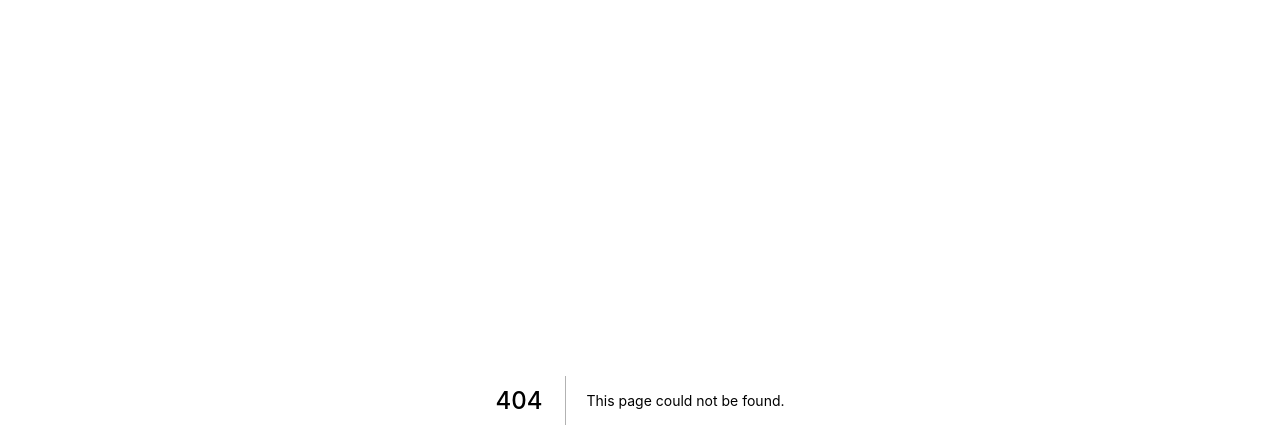
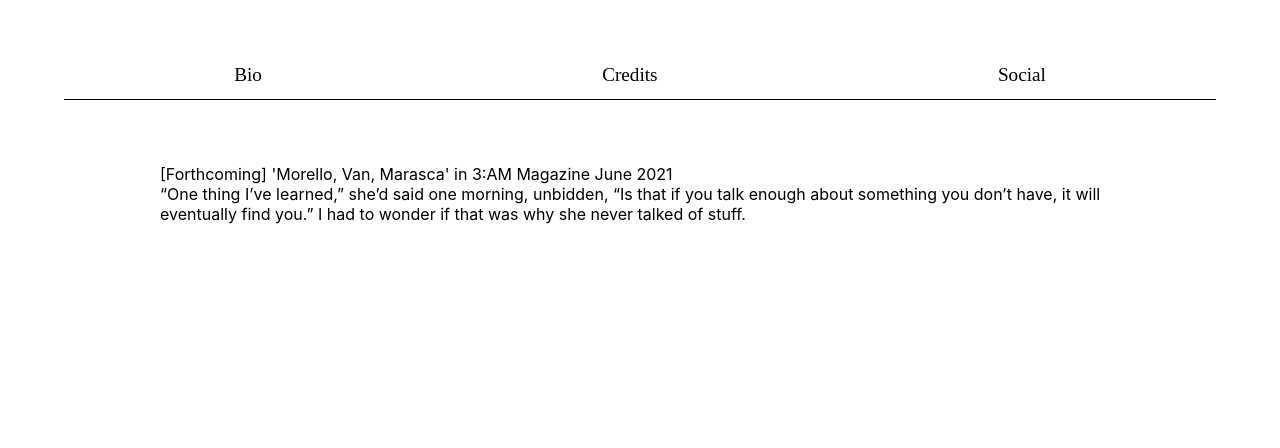
Before and after one commit to perfidiousscript/home_page, a Next.js app: page /credits in a window 1280 px wide. Before the commit this address had no page. Shown: the top 448 px of the page. Built offline with nearby package versions, Linux system fonts and the light colour scheme.

Commit message:
adds parallax to landing page

```diff
--- a/components/header.js
+++ b/components/header.js
@@ -10,7 +10,7 @@ export default function Header() {
         <Link href="bio">Bio</Link>
       </div>
       <div className={styles.headerLink}>
-        <Link href="bio">Credits</Link>
+        <Link href="credits">Credits</Link>
       </div>
       <div className={styles.headerLink}>
         <Link href="bio">Social</Link>
--- /dev/null
+++ b/pages/credits.js
@@ -0,0 +1,25 @@
+import Head from "next/head";
+import styles from "../styles/Credits.module.css";
+import Link from "next/link";
+import Header from "../components/header.js";
+
+export default function Credits() {
+  return (
+    <>
+      <Header />
+      <div className={styles.credits}>
+        <div className={styles.creditEntry}>
+          <div className={styles.title}>
+            [Forthcoming] 'Morello, Van, Marasca' in 3:AM Magazine June 2021
+          </div>
+          <div className={styles.quote}>
+            “One thing I’ve learned,” she’d said one morning, unbidden, “Is that
+            if you talk enough about something you don’t have, it will
+            eventually find you.” I had to wonder if that was why she never
+            talked of stuff.
+          </div>
+        </div>
+      </div>
+    </>
+  );
+}
--- /dev/null
+++ b/styles/Credits.module.css
@@ -0,0 +1,4 @@
+.credits {
+  margin: auto;
+  width: 75%;
+}
--- a/styles/Header.module.css
+++ b/styles/Header.module.css
@@ -1,6 +1,6 @@
 .header {
   margin: 5%;
-  padding: 0 0 2% 0;
+  padding: 0 0 1% 0;
   display: flex;
   font-size: larger;
   justify-content: space-around;
@@ -8,5 +8,5 @@
 }
 
 .headerLink {
-  font-family: Essays1743;
+  font-family: Fraunces;
 }
```
Also changed, not shown: pages/bio.js (+1 -19 lines), pages/index.js (+21 -2 lines), styles/Home.module.css (+14 -1 lines).
